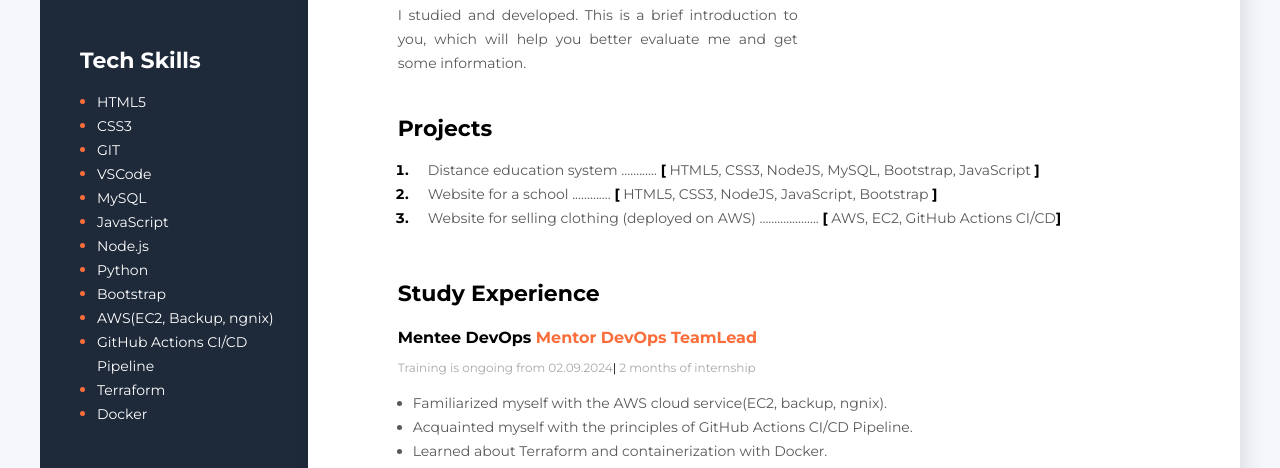
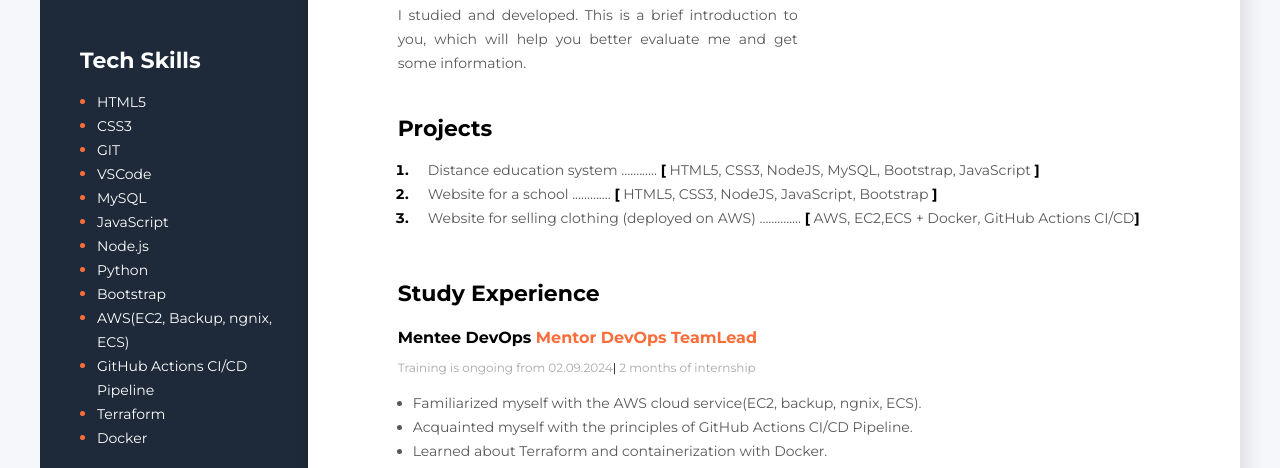
Before and after one commit to Alexionx/Resume, a plain HTML site: page index.html in a window 1280 px wide. Shown: the part 273-741 px from the top of the page. Drawn offline with Linux system fonts and the light colour scheme.

Commit message:
Change resume

```diff
--- a/index.html
+++ b/index.html
@@ -54,8 +54,8 @@
                 <li class="projects-item">
                     <span class="project">
                         <a class="project-link">Website for selling clothing (deployed on AWS)</a>
-                        ....................
-                        <span class="project-bracket">[</span> AWS, EC2, GitHub Actions CI/CD<span class="project-bracket">]</span>
+                        ..............
+                        <span class="project-bracket">[</span> AWS, EC2,ECS + Docker, GitHub Actions CI/CD<span class="project-bracket">]</span>
                     </span>
 
                 </li>
@@ -71,7 +71,7 @@
                 <p class="period">Training is ongoing from 02.09.2024<span class="line">|</span> 2 months of internship</p>
                 <ul class="study-list">
                     <li class="study-list-item">
-                        Familiarized myself with the AWS cloud service(EC2, backup, ngnix).
+                        Familiarized myself with the AWS cloud service(EC2, backup, ngnix, ECS).
                     </li>
                     <li class="study-list-item">
                         Acquainted myself with the principles of GitHub Actions CI/CD Pipeline.
@@ -186,7 +186,7 @@
                     <li class="tech-skills-item"><span class="tech-skills-text">Node.js</span></li>
                     <li class="tech-skills-item"><span class="tech-skills-text">Python</span></li>
                     <li class="tech-skills-item"><span class="tech-skills-text">Bootstrap</span></li>
-                    <li class="tech-skills-item"><span class="tech-skills-text">AWS(EC2, Backup, ngnix)</span></li>
+                    <li class="tech-skills-item"><span class="tech-skills-text">AWS(EC2, Backup, ngnix, ECS)</span></li>
                     <li class="tech-skills-item"><span class="tech-skills-text">GitHub Actions CI/CD Pipeline</span></li>
                     <li class="tech-skills-item"><span class="tech-skills-text">Terraform</span></li>
                     <li class="tech-skills-item"><span class="tech-skills-text">Docker</span></li>
```
